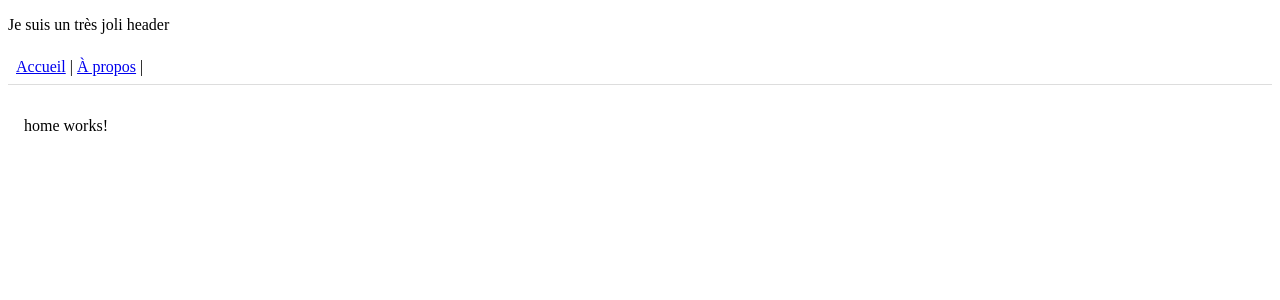
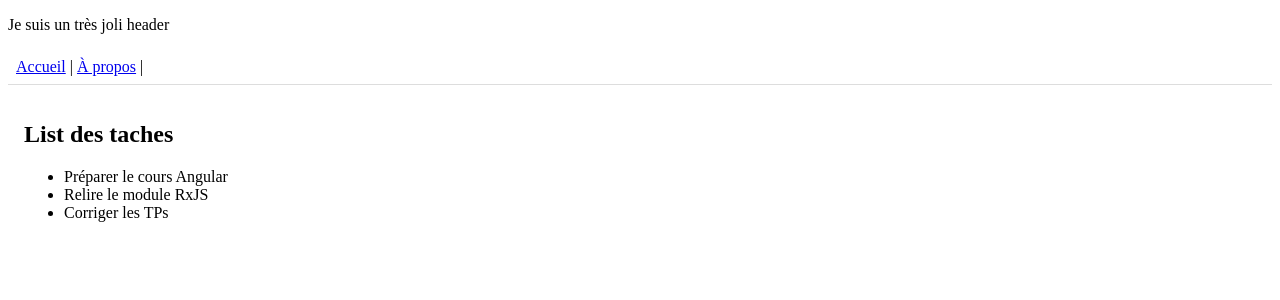
Before and after one commit to ThibaultR-17/taskboard-pro, an Angular app in the folder taskboard-pro/: page / in a window 1280 px wide. Shown: the top 300 px of the page. Built offline with nearby package versions, Linux system fonts and the light colour scheme.

Commit message:
feat : task and async through | (pipe)

```diff
--- /dev/null
+++ b/taskboard-pro/src/app/core/service/task.ts
@@ -0,0 +1,18 @@
+import { Injectable } from '@angular/core';
+import { of } from 'rxjs';
+import  { delay } from 'rxjs/operators'
+
+@Injectable({
+  providedIn: 'root',
+})
+export class TaskService {
+  private tasks= [
+    {id:1,title:'Préparer le cours Angular'},
+    {id:2,title:'Relire le module RxJS'},
+    {id:3,title:'Corriger les TPs'},
+  ];
+
+  getTask(){
+    return of(this.tasks).pipe(delay(1000));
+  }
+}
--- a/taskboard-pro/src/app/home/home.html
+++ b/taskboard-pro/src/app/home/home.html
@@ -1,2 +1,12 @@
 
-<p>home works!</p>
+<h2>List des taches</h2>
+
+@if (tasks$ | async; as tasks){
+    <ul>
+        @for (t of tasks;track t.id){
+            <li>{{t.title}}</li>
+        }
+    </ul>
+}@else {
+    <p> Chargement des taches....</p>
+}
--- a/taskboard-pro/src/app/home/home.ts
+++ b/taskboard-pro/src/app/home/home.ts
@@ -1,9 +1,11 @@
 import { Component } from '@angular/core';
+import { AsyncPipe } from '@angular/common';
+import { TaskService } from '../core/service/task';
 
 
 @Component({
   selector: 'app-home',
-  imports: [],
+  imports: [AsyncPipe],
   templateUrl: './home.html',
   styleUrl: './home.css',
 })
@@ -14,4 +16,10 @@ export class Home {
   ngOnDestroy() { //se termine dès que le composant est retiré du DOM —par exemple, lorsqu’on change de route.
   console.log('Composant détruit');
   }
+
+  tasks$!: ReturnType<TaskService['getTask']>;
+
+  constructor(private taskService:TaskService){
+    this.tasks$ = this.taskService.getTask();
+  }
 }
```
Also changed, not shown: 1 other file (tests, documents, lock files or other folders).
